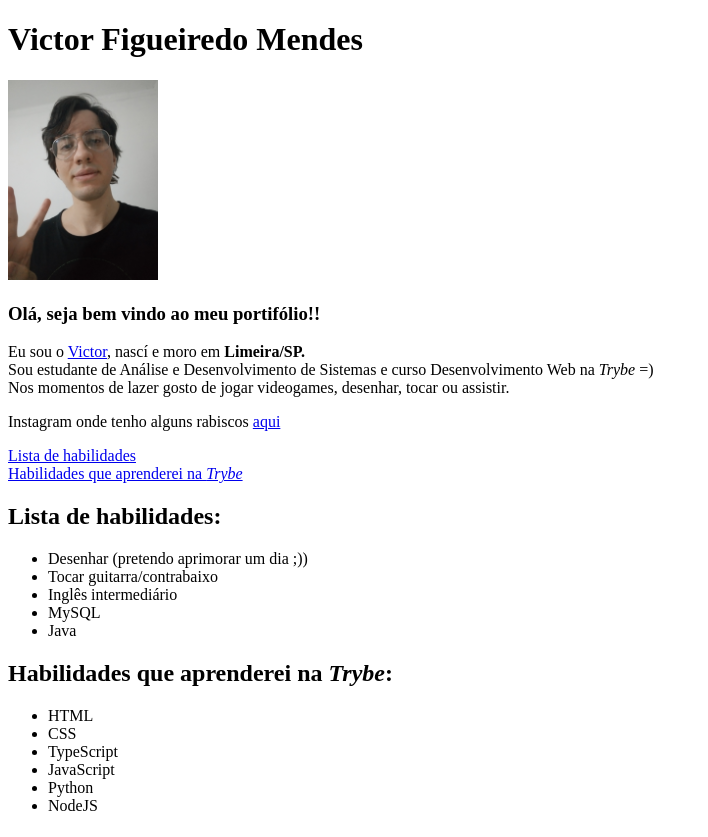
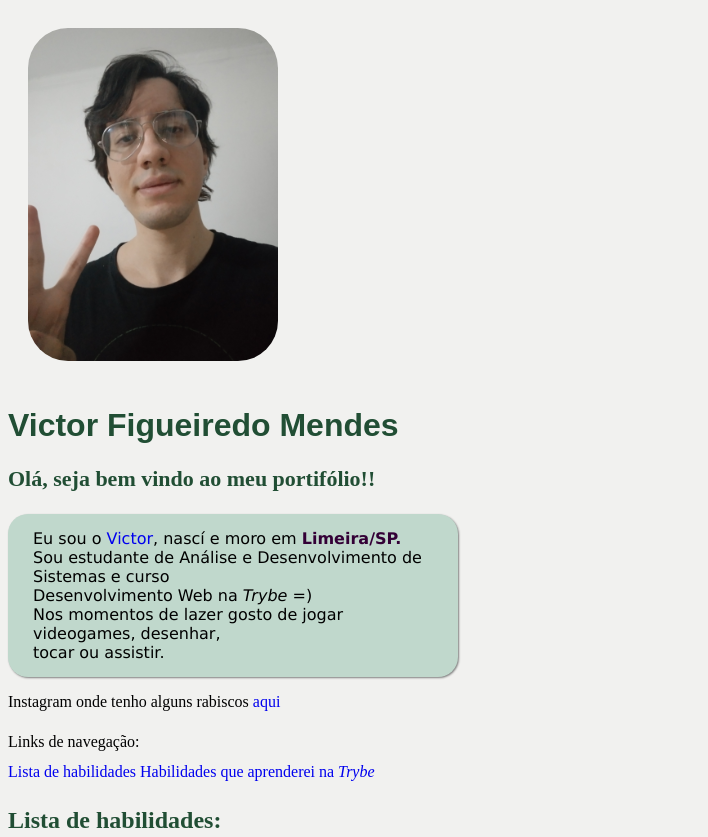
Before and after one commit to ImVictorM/ImVictorM.github.io, a plain HTML site: page index.html in a window 1280 px wide. Shown: the top 837 px of the page, without its empty margins (0-708 px from the left). Drawn offline with Linux system fonts and the light colour scheme.

Commit message:
Atualização portiifólio com css

```diff
--- a/index.html
+++ b/index.html
@@ -5,25 +5,76 @@
     <meta http-equiv="X-UA-Compatible" content="IE=edge">
     <meta name="viewport" content="width=device-width, initial-scale=1.0">
     <title>Portifólio</title>
+    <style>
+        h1{
+            font-family: fantasy, sans-serif;
+        }
+        .descricao{
+            font-family: 'Lucida Sans', 'Lucida Sans Regular', 'Lucida Grande', 'Lucida Sans Unicode', Geneva, Verdana, sans-serif;
+            background-color: #C0D8CC;
+            width: 400px;
+            padding: 15px 25px;
+            border-radius: 20px;
+            border-color: grey;
+            box-shadow: 1px 1px 2px grey;
+        }
+        body{
+            background-color: #f1f1ef;
+            font-size: 16px;
+        }
+        strong{
+            color:#330036
+        }
+        ul{
+            background-color: #C0D8CC;
+            padding: 15px 40px;
+            border-radius: 20px;
+            width: 400px;
+            box-shadow: 1px 1px 2px grey;
+        }
+        #links{
+            line-height: 30px
+        }
+        li{
+            font-size: 19px;
+            color:#330036
+        }
+        img{
+            border-radius: 60px;
+            width: 250px;
+            padding: 20px;
+        }
+        .color-align{
+            color: #214E34;
+        }
+        h3{
+            font-size: 22px;
+        }
+        a{
+            text-decoration: none;
+        }
+    </style>
 </head>
 <body>
-    <h1>Victor Figueiredo Mendes</h1>
+
     <img src="victor.jpg" alt="Victor Figueiredo Mendes em um fundo branco fazendo um sinal de 2 com a mão" width="150px">
-    <h3> Olá, seja bem vindo ao meu portifólio!!</h3>
-    <p>
+    <h1 class="color-align">Victor Figueiredo Mendes</h1>
+
+    <h3 class="color-align"> Olá, seja bem vindo ao meu portifólio!!</h3>
+    <p class="descricao">
     Eu sou o <a href="victor.jpg"> Victor</a>, nascí e moro em <strong>Limeira/SP.</strong> <br>
-    Sou estudante de Análise e Desenvolvimento de Sistemas e curso Desenvolvimento Web na <em>Trybe</em> =) <br>
-    Nos momentos de lazer gosto de jogar videogames, desenhar, tocar ou assistir. </p>
+    Sou estudante de Análise e Desenvolvimento de Sistemas e curso <br>Desenvolvimento Web na <em>Trybe</em> =) <br>
+    Nos momentos de lazer gosto de jogar videogames, desenhar, <br>tocar ou assistir. </p>
 
     <p> Instagram onde tenho alguns rabiscos <a href="https://www.instagram.com/animaldeoculos/" target="_blank"> aqui </a>
     </p>
 
-    <p>
-        <a href="#listaHabilidade">Lista de habilidades</a> <br>
+    <p id="links">Links de navegação:<br>
+        <a href="#listaHabilidade">Lista de habilidades</a>
         <a href="#habilidadesTrybe">Habilidades que aprenderei na <em>Trybe</em></a>
     </p>
 
-    <h2 id="listaHabilidade">Lista de habilidades:</h2>
+    <h2 id="listaHabilidade" class="color-align">Lista de habilidades:</h2>
     <ul>
         <li>Desenhar (pretendo aprimorar um dia ;))</li>
         <li>Tocar guitarra/contrabaixo</li>
@@ -31,7 +82,7 @@
         <li>MySQL</li>
         <li>Java</li>
     </ul>
-    <h2 id="habilidadesTrybe">Habilidades que aprenderei na <em>Trybe</em>:</h2>
+    <h2 id="habilidadesTrybe" class="color-align">Habilidades que aprenderei na <em>Trybe</em>:</h2>
     <ul>
         <li>HTML</li>
         <li>CSS</li>
```
